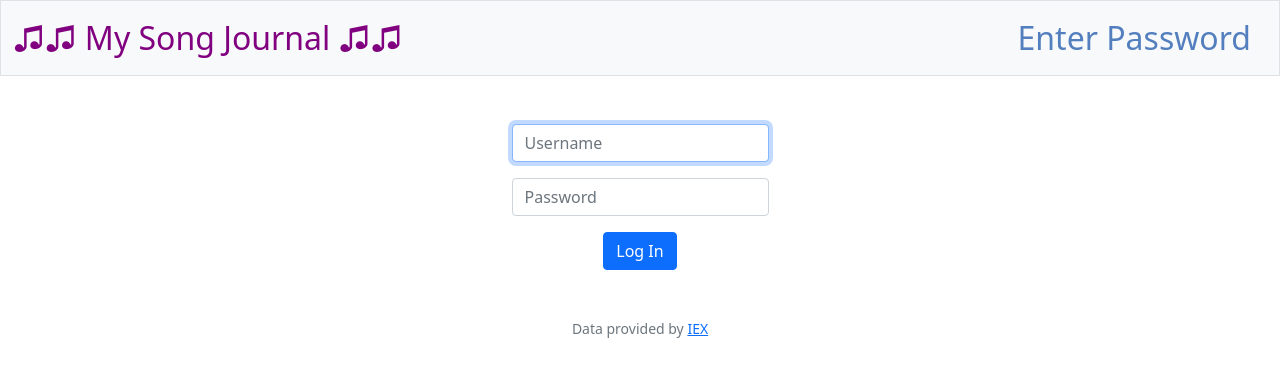
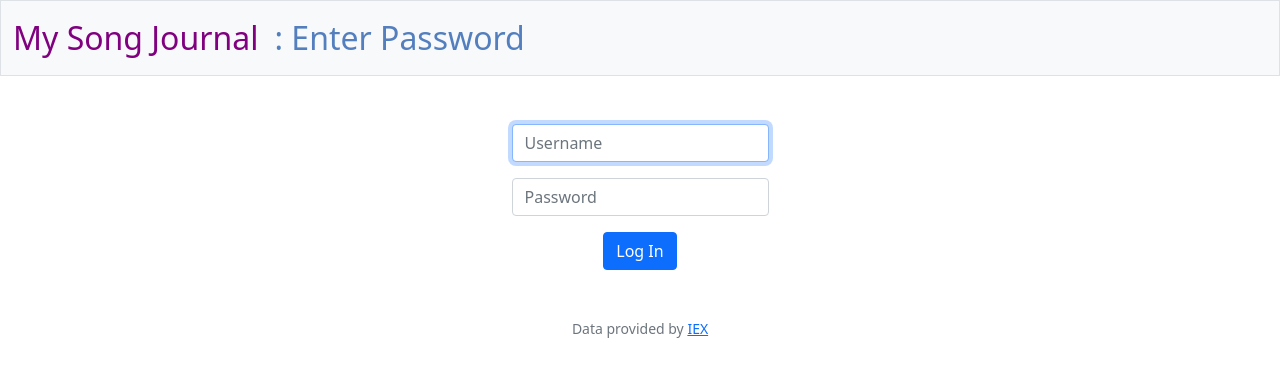
Before and after one commit to kumarpreetham09/CS50-Projects, a Flask app: page /login in a window 1280 px wide. Shown: the top 377 px of the page. Run offline with Flask 3, Linux system fonts and the light colour scheme; some libraries are stand-ins or nearby versions.

Commit message:
Sun, Jul 23, 2023, 5:33 PM +08:00

```diff
--- a/project/templates/layout.html
+++ b/project/templates/layout.html
@@ -24,7 +24,7 @@
 
         <nav class="bg-light border navbar navbar-expand-md navbar-light">
             <div class="container-fluid">
-                <a class="navbar-brand" href="/"><span class="purple">♫♫ My Song Journal ♫♫</span></a>
+                <a class="navbar-brand" href="/"><span class="purple">My Song Journal</span></a>
                 <button aria-controls="navbar" aria-expanded="false" aria-label="Toggle navigation" class="navbar-toggler" data-bs-target="#navbar" data-bs-toggle="collapse" type="button">
                     <span class="navbar-toggler-icon"></span>
                 </button>
@@ -39,10 +39,10 @@
                         <ul class="navbar-nav ms-auto mt-2">
                             <li class="nav-item"><a class="nav-link" href="/logout">Log Out</a></li>
                         </ul>
-
+                    {% else %}
+                    <a class="navbar-brand" text-align: center><span class="blue">: Enter Password</span></a>
                     {% endif %}
                 </div>
-            <a class="navbar-brand"><span class="blue">Enter Password</span></a>
             </div>
         </nav>
 
```
